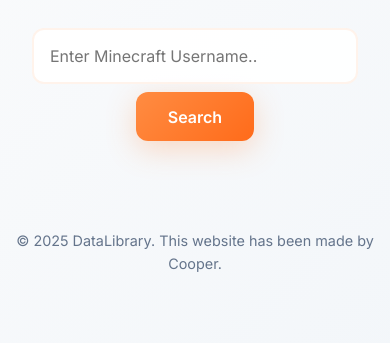
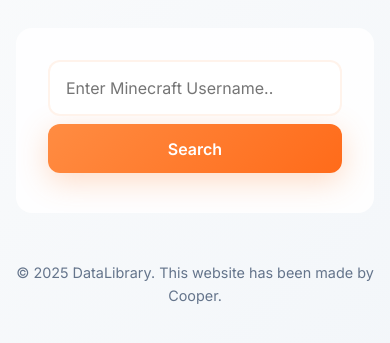
Before and after one commit to Cooper55555/MineLibrary, a plain HTML site: page index.html in a window 390 px wide. Shown: the part 203-546 px from the top of the page. Drawn offline with Linux system fonts and the light colour scheme.

Commit message:
Add files via upload

```diff
--- a/style.css
+++ b/style.css
@@ -324,8 +324,9 @@ body.dark-mode .modal-content {
 
 /* Profile Section */
 .container-unique {
+  background: var(--glass-light);
   max-width: 700px;
-  margin: 0 auto;
+  margin: 20px auto;
   border-radius: 16px;
   padding: 2rem;
 }
@@ -333,7 +334,7 @@ body.dark-mode .modal-content {
 .heading-unique {
   font-size: 2rem;
   font-weight: 700;
-  margin-bottom: 1.5rem;
+  margin-bottom: 2rem;
   text-align: center;
   color: var(--orange);
 }
@@ -551,7 +552,13 @@ body.dark-mode .msl-server-players {
     display: none;
   }
 
-
+.container-unique {
+  background: var(--glass-light);
+  max-width: 700px;
+  margin: 2rem 1rem auto !important;
+  border-radius: 16px;
+  padding: 2rem;
+}
 
   .button-unique {
   padding: 0.9rem 2rem;
@@ -565,6 +572,8 @@ body.dark-mode .msl-server-players {
   user-select: none;
   margin: 8px auto;
   display: flex;
+  width: 100%;
+  justify-content: center;
 }
 
 .section {
```
